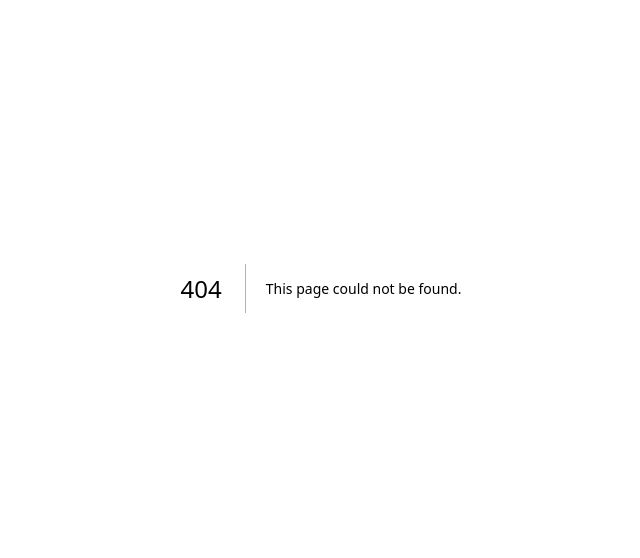
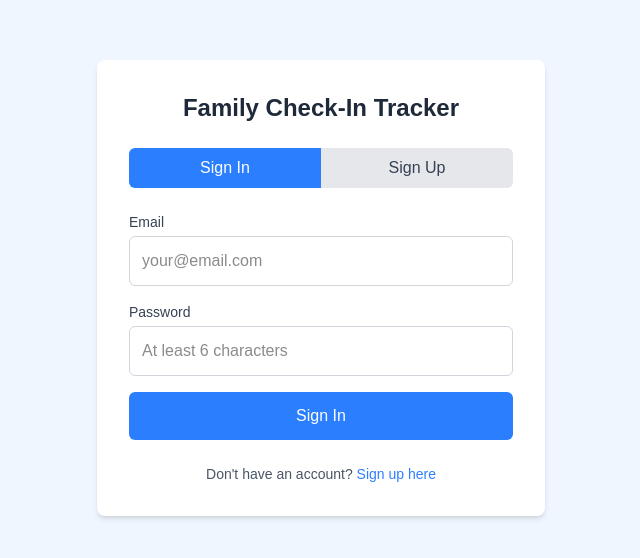
Before and after one commit to jvogter25/family-checkin-tracker, a Next.js app: page /auth in a window 1280 px wide. Before the commit this address had no page. Shown: the part 112-670 px from the top of the page, without its empty margins (319-959 px from the left). Built offline with nearby package versions, Linux system fonts and the light colour scheme.

Commit message:
Add user authentication and data isolation for multi-family support

```diff
--- /dev/null
+++ b/src/app/AuthContext.js
@@ -0,0 +1,75 @@
+'use client'
+
+import { createContext, useContext, useEffect, useState } from 'react'
+import { supabase } from './supabase'
+
+const AuthContext = createContext({})
+
+export const useAuth = () => {
+  const context = useContext(AuthContext)
+  if (!context) {
+    throw new Error('useAuth must be used within AuthProvider')
+  }
+  return context
+}
+
+export const AuthProvider = ({ children }) => {
+  const [user, setUser] = useState(null)
+  const [loading, setLoading] = useState(true)
+
+  useEffect(() => {
+    // Get initial session
+    const getSession = async () => {
+      const { data: { session } } = await supabase.auth.getSession()
+      setUser(session?.user ?? null)
+      setLoading(false)
+    }
+
+    getSession()
+
+    // Listen for auth changes
+    const { data: { subscription } } = supabase.auth.onAuthStateChange(
+      async (event, session) => {
+        setUser(session?.user ?? null)
+        setLoading(false)
+      }
+    )
+
+    return () => subscription.unsubscribe()
+  }, [])
+
+  const signUp = async (email, password) => {
+    const { data, error } = await supabase.auth.signUp({
+      email,
+      password,
+    })
+    return { data, error }
+  }
+
+  const signIn = async (email, password) => {
+    const { data, error } = await supabase.auth.signInWithPassword({
+      email,
+      password,
+    })
+    return { data, error }
+  }
+
+  const signOut = async () => {
+    const { error } = await supabase.auth.signOut()
+    return { error }
+  }
+
+  const value = {
+    user,
+    loading,
+    signUp,
+    signIn,
+    signOut,
+  }
+
+  return (
+    <AuthContext.Provider value={value}>
+      {children}
+    </AuthContext.Provider>
+  )
+}
--- /dev/null
+++ b/src/app/auth/page.js
@@ -0,0 +1,157 @@
+'use client'
+
+import { useState } from 'react'
+import { useAuth } from '../AuthContext'
+import { useRouter } from 'next/navigation'
+
+export default function Auth() {
+  const [isLogin, setIsLogin] = useState(true)
+  const [email, setEmail] = useState('')
+  const [password, setPassword] = useState('')
+  const [loading, setLoading] = useState(false)
+  const [message, setMessage] = useState('')
+
+  const { signIn, signUp } = useAuth()
+  const router = useRouter()
+
+  const handleSubmit = async (e) => {
+    e.preventDefault()
+    setLoading(true)
+    setMessage('')
+
+    try {
+      if (isLogin) {
+        const { error } = await signIn(email, password)
+        if (error) {
+          setMessage(error.message)
+        } else {
+          router.push('/')
+        }
+      } else {
+        const { error } = await signUp(email, password)
+        if (error) {
+          setMessage(error.message)
+        } else {
+          setMessage('Account created successfully! You can now sign in.')
+          setIsLogin(true)
+        }
+      }
+    } catch (error) {
+      setMessage('An unexpected error occurred')
+    } finally {
+      setLoading(false)
+    }
+  }
+
+  return (
+    <div className="min-h-screen bg-blue-50 flex items-center justify-center p-4">
+      <div className="bg-white p-8 rounded-lg shadow-md max-w-md w-full">
+        <h1 className="text-2xl font-bold text-gray-800 mb-6 text-center">
+          Family Check-In Tracker
+        </h1>
+
+        <div className="flex mb-6">
+          <button
+            onClick={() => {
+              setIsLogin(true)
+              setMessage('')
+            }}
+            className={`flex-1 py-2 px-4 rounded-l-md ${
+              isLogin
+                ? 'bg-blue-500 text-white'
+                : 'bg-gray-200 text-gray-700'
+            }`}
+          >
+            Sign In
+          </button>
+          <button
+            onClick={() => {
+              setIsLogin(false)
+              setMessage('')
+            }}
+            className={`flex-1 py-2 px-4 rounded-r-md ${
+              !isLogin
+                ? 'bg-blue-500 text-white'
+                : 'bg-gray-200 text-gray-700'
+            }`}
+          >
+            Sign Up
+          </button>
+        </div>
+
+        <form onSubmit={handleSubmit} className="space-y-4">
+          <div>
+            <label className="block text-sm font-medium text-gray-700 mb-1">
+              Email
+            </label>
+            <input
+              type="email"
+              value={email}
+              onChange={(e) => setEmail(e.target.value)}
+              required
+              className="w-full p-3 border border-gray-300 rounded-md focus:ring-blue-500 focus:border-blue-500"
+              placeholder="your@email.com"
+            />
+          </div>
+
+          <div>
+            <label className="block text-sm font-medium text-gray-700 mb-1">
+              Password
+            </label>
+            <input
+              type="password"
+              value={password}
+              onChange={(e) => setPassword(e.target.value)}
+              required
+              minLength={6}
+              className="w-full p-3 border border-gray-300 rounded-md focus:ring-blue-500 focus:border-blue-500"
+              placeholder="At least 6 characters"
+            />
+          </div>
+
+          {message && (
+            <div className={`p-3 rounded ${
+              message.includes('successfully')
+                ? 'bg-green-100 text-green-700'
+                : 'bg-red-100 text-red-700'
+            }`}>
+              {message}
+            </div>
+          )}
+
+          <button
+            type="submit"
+            disabled={loading}
+            className="w-full bg-blue-500 text-white py-3 px-4 rounded-md hover:bg-blue-600 font-medium disabled:opacity-50"
+          >
+            {loading ? 'Please wait...' : (isLogin ? 'Sign In' : 'Create Account')}
+          </button>
+        </form>
+
+        <div className="mt-6 text-center text-sm text-gray-600">
+          {isLogin ? (
+            <>
+              Don&apos;t have an account?{' '}
+              <button
+                onClick={() => setIsLogin(false)}
+                className="text-blue-500 hover:text-blue-700"
+              >
+                Sign up here
+              </button>
+            </>
+          ) : (
+            <>
+              Already have an account?{' '}
+              <button
+                onClick={() => setIsLogin(true)}
+                className="text-blue-500 hover:text-blue-700"
+              >
+                Sign in here
+              </button>
+            </>
+          )}
+        </div>
+      </div>
+    </div>
+  )
+}
--- a/src/app/calendar/page.js
+++ b/src/app/calendar/page.js
@@ -3,6 +3,8 @@
 import { useState, useEffect } from 'react'
 import { supabase } from '../supabase'
 import Link from 'next/link'
+import { useAuth } from '../AuthContext'
+import { useRouter } from 'next/navigation'
 
 export default function Calendar() {
   const [checkins, setCheckins] = useState([])
@@ -10,16 +12,27 @@ export default function Calendar() {
   const [currentDate, setCurrentDate] = useState(new Date())
   const [selectedDate, setSelectedDate] = useState(null)
   const [selectedDateCheckins, setSelectedDateCheckins] = useState([])
+  const { user, loading: authLoading, signOut } = useAuth()
+  const router = useRouter()
 
   useEffect(() => {
+    if (!authLoading && !user) {
+      router.push('/auth')
+    }
+  }, [user, authLoading, router])
+
+  useEffect(() => {
+    if (user) {
       fetchCheckins()
-  }, [])
+    }
+  }, [user])
 
   const fetchCheckins = async () => {
     try {
       const { data, error } = await supabase
         .from('checkins')
         .select('*')
+        .eq('user_id', user.id)
         .order('created_at', { ascending: false })
 
       if (error) {
@@ -110,12 +123,16 @@ export default function Calendar() {
     })
   }
 
-  if (loading) {
+  if (authLoading || loading) {
     return (
       <div className="min-h-screen bg-blue-50 flex items-center justify-center">
         <div className="text-xl text-gray-600">Loading calendar...</div>
       </div>
     )
+  }
+
+  if (!user) {
+    return null
   }
 
   const days = getDaysInMonth(currentDate)
@@ -131,6 +148,8 @@ export default function Calendar() {
         <div className="bg-white rounded-lg shadow-md p-6">
           <div className="flex justify-between items-center mb-6">
             <h1 className="text-3xl font-bold text-gray-800">Check-in Calendar</h1>
+            <div className="flex items-center space-x-4">
+              <span className="text-sm text-gray-600">Welcome, {user.email}</span>
               <div className="flex space-x-2">
                 <Link
                   href="/"
@@ -144,6 +163,13 @@ export default function Calendar() {
                 >
                   View History
                 </Link>
+                <button
+                  onClick={signOut}
+                  className="bg-red-500 text-white px-4 py-2 rounded hover:bg-red-600"
+                >
+                  Sign Out
+                </button>
+              </div>
             </div>
           </div>
 
--- a/src/app/history/page.js
+++ b/src/app/history/page.js
@@ -3,20 +3,33 @@
 import { useState, useEffect } from 'react'
 import { supabase } from '../supabase'
 import Link from 'next/link'
+import { useAuth } from '../AuthContext'
+import { useRouter } from 'next/navigation'
 
 export default function History() {
   const [checkins, setCheckins] = useState([])
   const [loading, setLoading] = useState(true)
+  const { user, loading: authLoading, signOut } = useAuth()
+  const router = useRouter()
 
   useEffect(() => {
+    if (!authLoading && !user) {
+      router.push('/auth')
+    }
+  }, [user, authLoading, router])
+
+  useEffect(() => {
+    if (user) {
       fetchCheckins()
-  }, [])
+    }
+  }, [user])
 
   const fetchCheckins = async () => {
     try {
       const { data, error } = await supabase
         .from('checkins')
         .select('*')
+        .eq('user_id', user.id)
         .order('created_at', { ascending: false })
 
       if (error) {
@@ -48,12 +61,16 @@ export default function History() {
     return colors[mood] || 'bg-gray-100 text-gray-800'
   }
 
-  if (loading) {
+  if (authLoading || loading) {
     return (
       <div className="min-h-screen bg-blue-50 flex items-center justify-center">
         <div className="text-xl text-gray-600">Loading check-ins...</div>
       </div>
     )
+  }
+
+  if (!user) {
+    return null
   }
 
   return (
@@ -62,6 +79,8 @@ export default function History() {
         <div className="bg-white rounded-lg shadow-md p-6">
           <div className="flex justify-between items-center mb-6">
             <h1 className="text-3xl font-bold text-gray-800">Check-in History</h1>
+            <div className="flex items-center space-x-4">
+              <span className="text-sm text-gray-600">Welcome, {user.email}</span>
               <div className="flex space-x-2">
                 <Link
                   href="/"
@@ -75,6 +94,13 @@ export default function History() {
                 >
                   View Calendar
                 </Link>
+                <button
+                  onClick={signOut}
+                  className="bg-red-500 text-white px-4 py-2 rounded hover:bg-red-600"
+                >
+                  Sign Out
+                </button>
+              </div>
             </div>
           </div>
 
--- a/src/app/layout.js
+++ b/src/app/layout.js
@@ -1,28 +1,18 @@
-import { Geist, Geist_Mono } from "next/font/google";
 import "./globals.css";
-
-const geistSans = Geist({
-  variable: "--font-geist-sans",
-  subsets: ["latin"],
-});
-
-const geistMono = Geist_Mono({
-  variable: "--font-geist-mono",
-  subsets: ["latin"],
-});
+import { AuthProvider } from './AuthContext';
 
 export const metadata = {
-  title: "Create Next App",
-  description: "Generated by create next app",
+  title: "Family Check-In Tracker",
+  description: "Track daily check-ins with family members",
 };
 
 export default function RootLayout({ children }) {
   return (
     <html lang="en">
-      <body
-        className={`${geistSans.variable} ${geistMono.variable} antialiased`}
-      >
-        {children}
+      <body className="antialiased">
+        <AuthProvider>
+          {children}
+        </AuthProvider>
       </body>
     </html>
   );
--- a/src/app/page.js
+++ b/src/app/page.js
@@ -3,25 +3,49 @@
 import { useState } from 'react'
 import { supabase } from './supabase'
 import Link from 'next/link'
+import { useAuth } from './AuthContext'
+import { useRouter } from 'next/navigation'
+import { useEffect } from 'react'
 
 export default function Home() {
   const [parentName, setParentName] = useState('')
   const [mood, setMood] = useState('')
   const [notes, setNotes] = useState('')
   const [submitted, setSubmitted] = useState(false)
+  const { user, loading, signOut } = useAuth()
+  const router = useRouter()
+
+  useEffect(() => {
+    if (!loading && !user) {
+      router.push('/auth')
+    }
+  }, [user, loading, router])
+
+  if (loading) {
+    return (
+      <div className="min-h-screen bg-blue-50 flex items-center justify-center">
+        <div className="text-xl text-gray-600">Loading...</div>
+      </div>
+    )
+  }
+
+  if (!user) {
+    return null
+  }
 
   const handleSubmit = async (e) => {
     e.preventDefault()
 
     try {
-      // Save to Supabase
+      // Save to Supabase with user_id
       const { data, error } = await supabase
         .from('checkins')
         .insert([
           {
             parent_name: parentName,
             mood: mood,
-            notes: notes
+            notes: notes,
+            user_id: user.id
           }
         ])
 
@@ -83,6 +107,16 @@ export default function Home() {
         <h1 className="text-2xl font-bold text-gray-800 mb-6 text-center">
           Family Check-In Tracker
         </h1>
+
+        <div className="flex justify-between items-center mb-4">
+          <span className="text-sm text-gray-600">Welcome, {user.email}</span>
+          <button
+            onClick={signOut}
+            className="text-sm text-red-600 hover:text-red-800"
+          >
+            Sign Out
+          </button>
+        </div>
 
         <form onSubmit={handleSubmit} className="space-y-4">
           <div>
```
Lines whose indentation alone changed are shown as unchanged.
